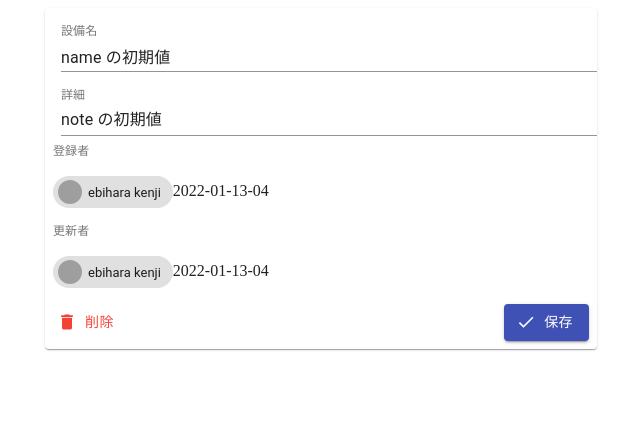
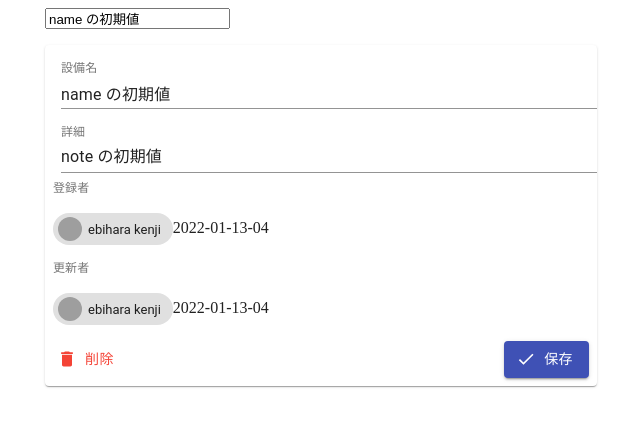
Before and after one commit to MogmogTaro/react-firebase, a React app: page / in a window 1280 px wide. Shown: the top 426 px of the page, without its empty margins (319-959 px from the left). Built offline with nearby package versions, Linux system fonts and the light colour scheme; grey boxes are pictures that could not be loaded.

Commit message:
react-formでフォームのチェック

```diff
--- a/src/components/Facility.tsx
+++ b/src/components/Facility.tsx
@@ -16,6 +16,8 @@ import DoneIcon from "@material-ui/icons/Done";
 import DeleteIcon from "@material-ui/icons/Delete";
 
 import { IFacility } from "../models/IFacility";
+
+import { useForm } from "react-hook-form";
 
 const initFacility: IFacility = {
   id: "",
@@ -59,6 +61,11 @@ export const Facility: React.FC = () => {
   const [facility, setFacility] = useState(initFacility);
   const { system } = initFacility;
 
+  const { register, errors } = useForm({
+    defaultValues: initFacility,
+    mode: "onBlur",
+  });
+
   const onNameChange = useCallback(
     (e: React.ChangeEvent<HTMLInputElement>) => {
       const newFacility: IFacility = {
@@ -71,6 +78,8 @@ export const Facility: React.FC = () => {
   );
   return (
     <Container maxWidth="sm" className={style.root}>
+      <input ref={register({ required: true })} name="name" />
+      <p>{errors.name ? "必須です" : ""}</p>
       <Paper className={style.paper}>
         <TextField
           label="設備名"
```
